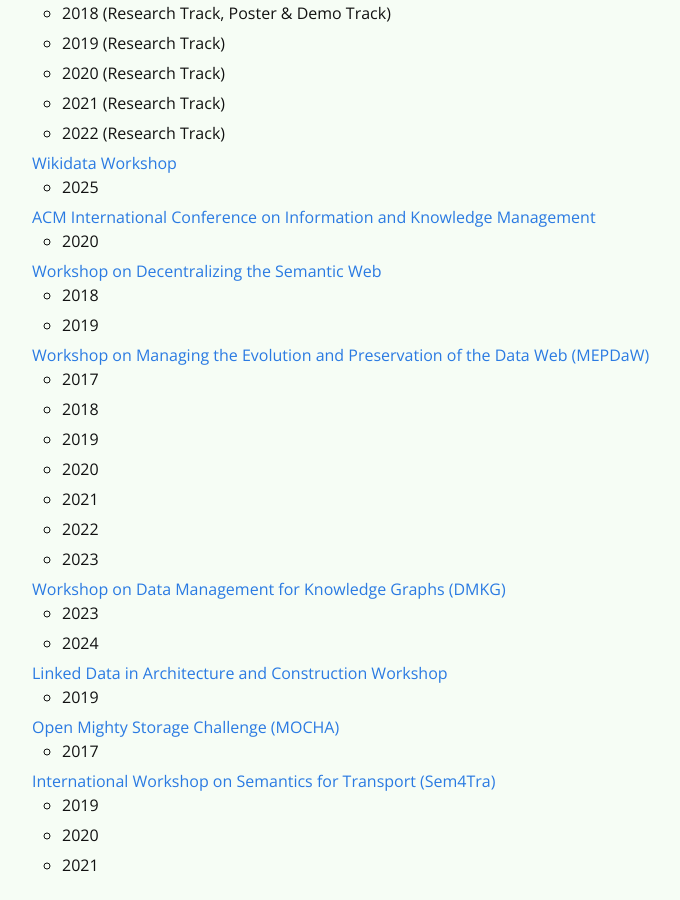
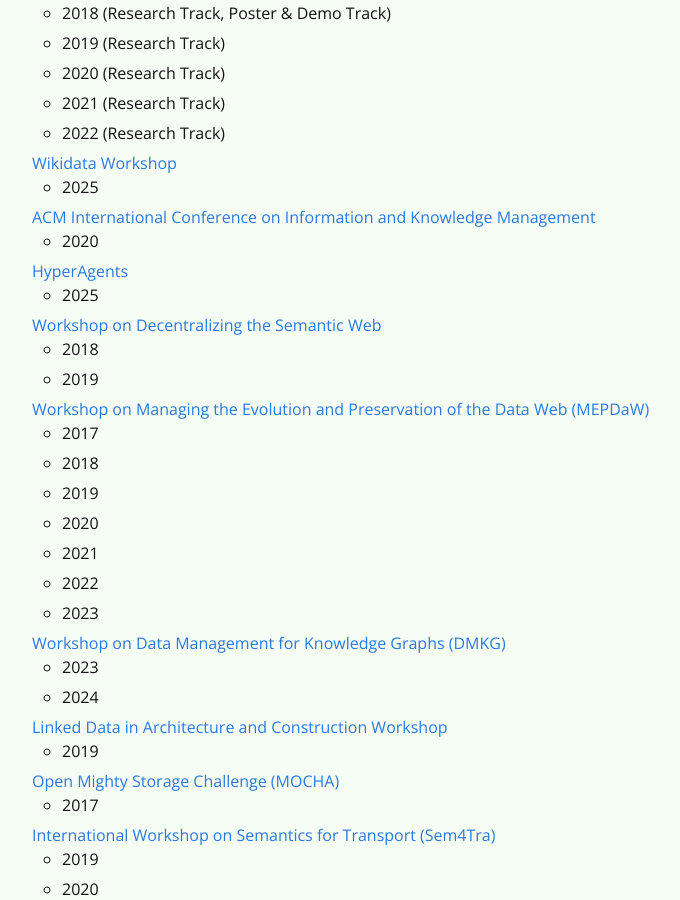
Before and after one commit to rubensworks/rubensworks.net, a Jekyll site: the page built from cv.md, in a window 1280 px wide and 900 px high, scrolled down 7174 px. Shown: the whole window, without its empty margins (268-948 px from the left). Built offline with Jekyll 4.4.1, drawn with Linux system fonts in a browser that asks for light colours; some web fonts are replaced.

Commit message:
Add HyperAgents to cv.md

```diff
--- a/cv.md
+++ b/cv.md
@@ -465,6 +465,8 @@
     * 2025
 * [ACM International Conference on Information and Knowledge Management](https://cikm2020.org/)
     * 2020
+* [HyperAgents](https://ecai2025.hyperagents.org/)
+    * 2025
 * [Workshop on Decentralizing the Semantic Web](https://iswc2019.desemweb.org/)
     * 2018
     * 2019
```
